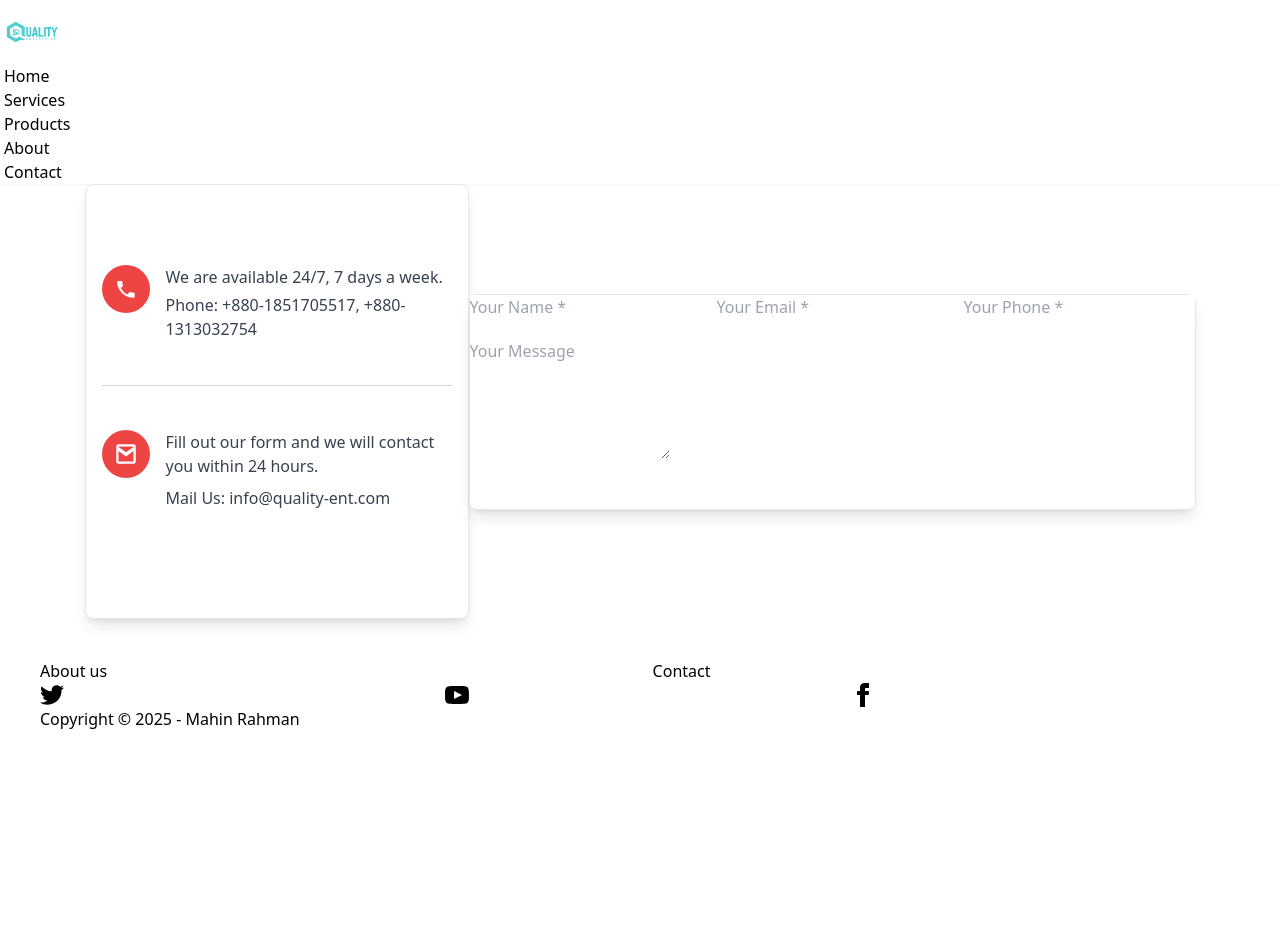
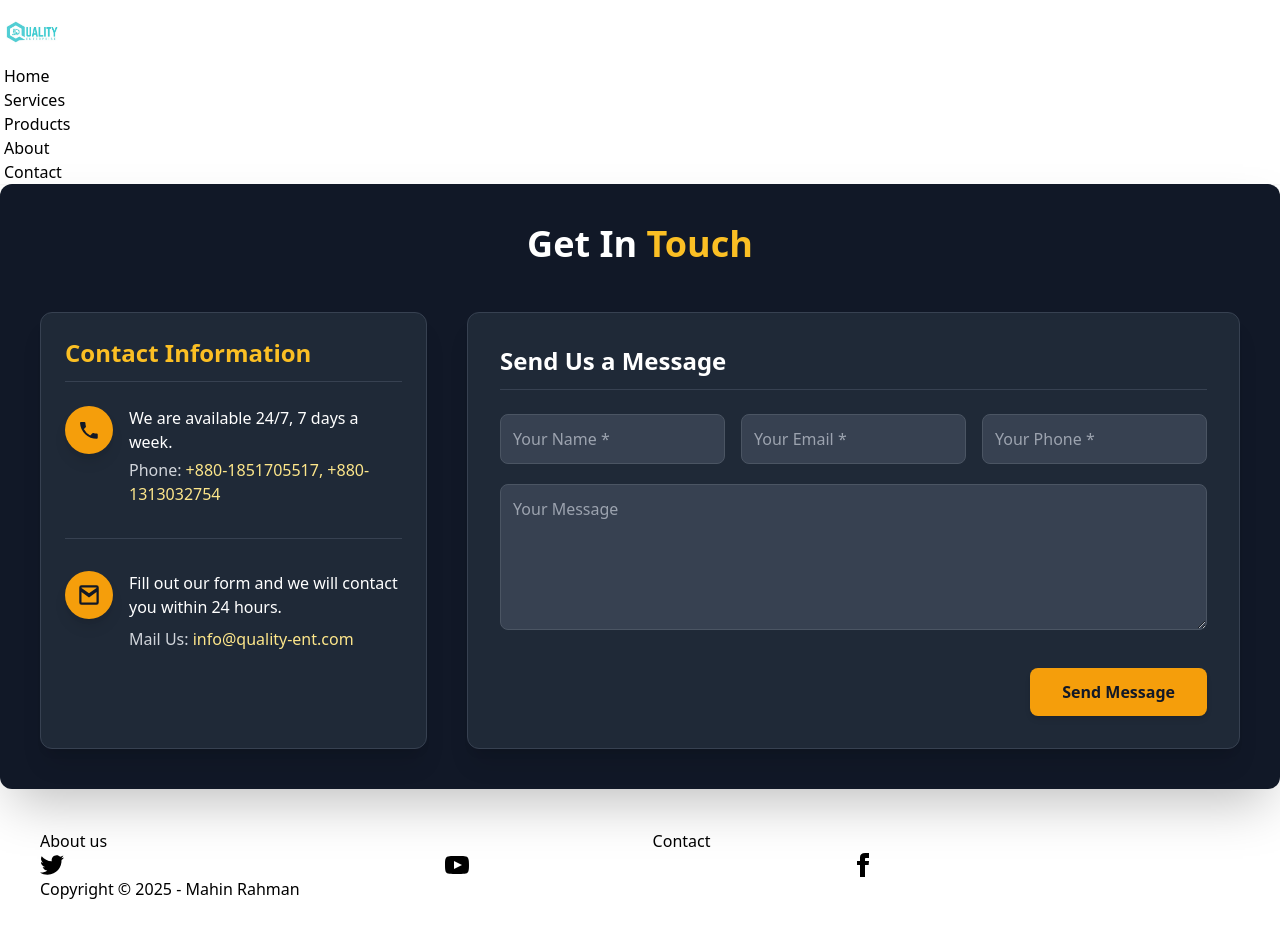
Before and after one commit to Mahin01/Quality_Enterprise, a React (Vite) app: page /contact in a window 1280 px wide. Shown: the top 938 px of the page. Before the commit the page ends 800 px from the top, so only its background shows below. Built offline with nearby package versions, Linux system fonts and the light colour scheme.

Commit message:
Contact Page layout updated

```diff
--- a/src/Pages/Contact/Contact.jsx
+++ b/src/Pages/Contact/Contact.jsx
@@ -5,74 +5,70 @@ import { faEnvelope } from '@fortawesome/free-regular-svg-icons';
 
 const Contact = () => {
     return (
-        <>
-            <div className="flex flex-col md:flex-row lg:items-center justify-center">
-                <div className="card">
-                    <div class="card-body">
-                        <div className="max-w-sm mx-auto p-4 py-20 bg-white border border-gray-200 shadow-lg rounded-lg">
+        <section className="py-16 bg-gray-900 rounded-xl shadow-2xl p-6 md:p-10 max-w-7xl mx-auto">
+            <h2 className="text-4xl font-extrabold mb-12 text-center text-white">
+                Get In <span className="text-amber-400">Touch</span>
+            </h2>
+            <div className="flex flex-col lg:flex-row gap-10">
+                {/* Contact Info Card */}
+                <div className="lg:w-1/3 p-6 bg-gray-800 border border-gray-700 shadow-xl rounded-xl">
+                    <h3 className="text-2xl font-bold text-amber-400 mb-6 border-b border-gray-700 pb-3">Contact Information</h3>
+
                     {/* Phone Section */}
-                        <div className="flex items-start space-x-4 mb-6">
-                            {/* Phone Icon */}
-                            <div className="flex-shrink-0 bg-red-500 p-3 rounded-full">
-                            <svg xmlns="http://www.w3.org/2000/svg" className="w-6 h-6 text-white" fill="currentColor" viewBox="0 0 24 24">
+                    <div className="flex items-start space-x-4 mb-8">
+                        {/* Phone Icon (Amber accent) */}
+                        <div className="flex-shrink-0 bg-amber-500 p-3 rounded-full shadow-lg">
+                            <svg xmlns="http://www.w3.org/2000/svg" className="w-6 h-6 text-gray-900" fill="currentColor" viewBox="0 0 24 24">
                                 <path d="M6.62 10.79a15.053 15.053 0 006.59 6.59l2.2-2.2a1 1 0 01.93-.27 10.864 10.864 0 003.4.55 1 1 0 011 1v3.4a1 1 0 01-1 1A17.052 17.052 0 013 5a1 1 0 011-1h3.4a1 1 0 011 1c0 1.14.19 2.25.55 3.4a1 1 0 01-.27.93l-2.2 2.2a1 1 0 00-.26.26z"/>
                             </svg>
                         </div>
-                            <div className="text-gray-700">
-                            <p className="font-medium mb-1">We are available 24/7, 7 days a week.</p>
-                            <p className="font-medium mb-5">Phone: +880-1851705517, +880-1313032754</p>
+                        <div className="text-gray-300">
+                            <p className="font-medium mb-1 text-white">We are available 24/7, 7 days a week.</p>
+                            <p>Phone: <span className="text-amber-200">+880-1851705517, +880-1313032754</span></p>
                         </div>
                     </div>
 
                     {/* Divider Line */}
-                        <hr className="border-gray-300 mb-6" />
+                    <hr className="border-gray-700 mb-8" />
 
                     {/* Email Section */}
-                        <div className="flex items-start space-x-4 py-5">
-                            {/* Email Icon */}
-                            <div className="flex-shrink-0 bg-red-500 p-3 rounded-full">
-                            <svg xmlns="http://www.w3.org/2000/svg" className="w-6 h-6 text-white" fill="currentColor" viewBox="0 0 24 24">
+                    <div className="flex items-start space-x-4">
+                        {/* Email Icon (Amber accent) */}
+                        <div className="flex-shrink-0 bg-amber-500 p-3 rounded-full shadow-lg">
+                            <svg xmlns="http://www.w3.org/2000/svg" className="w-6 h-6 text-gray-900" fill="currentColor" viewBox="0 0 24 24">
                                 <path d="M2.25 4.5A2.25 2.25 0 0 1 4.5 2.25h15a2.25 2.25 0 0 1 2.25 2.25v15a2.25 2.25 0 0 1-2.25 2.25h-15A2.25 2.25 0 0 1 2.25 19.5v-15zM4.5 4.5v.42l7.5 5.28 7.5-5.28V4.5h-15zm15 15v-10.4l-7.5 5.28-7.5-5.28V19.5h15z"/>
                             </svg>
                         </div>
-                            <div className="text-gray-700">
-                            <p className="font-medium mb-2">Fill out our form and we will contact you within 24 hours.</p>
-                            <p className='mb-2'>Mail Us: <a href="mailto:info@quality-ent.com">info@quality-ent.com</a></p>
+                        <div className="text-gray-300">
+                            <p className="font-medium mb-2 text-white">Fill out our form and we will contact you within 24 hours.</p>
+                            <p>Mail Us: <a href="mailto:info@quality-ent.com" className="text-amber-200 hover:underline">info@quality-ent.com</a></p>
                         </div>
                     </div>
                 </div>
+
+                {/* Contact Form */}
+                <div className="lg:w-2/3 p-8 bg-gray-800 border border-gray-700 shadow-xl rounded-xl">
+                    <h3 className="text-2xl font-bold text-white mb-6 border-b border-gray-700 pb-3">Send Us a Message</h3>
+                    <form>
+                        <div className="grid grid-cols-1 sm:grid-cols-3 gap-4 mb-5">
+                            <input type="text" className="w-full p-3 rounded-lg bg-gray-700 text-gray-100 border border-gray-600 focus:border-amber-500 focus:ring focus:ring-amber-500/50 transition duration-150 placeholder-gray-400" placeholder="Your Name *" required />
+                            <input type="email" className="w-full p-3 rounded-lg bg-gray-700 text-gray-100 border border-gray-600 focus:border-amber-500 focus:ring focus:ring-amber-500/50 transition duration-150 placeholder-gray-400" placeholder="Your Email *" required />
+                            <input type="tel" className="w-full p-3 rounded-lg bg-gray-700 text-gray-100 border border-gray-600 focus:border-amber-500 focus:ring focus:ring-amber-500/50 transition duration-150 placeholder-gray-400" placeholder="Your Phone *" required />
                         </div>
+                        <div className="mb-8">
+                            <textarea className="w-full p-3 rounded-lg bg-gray-700 text-gray-100 border border-gray-600 focus:border-amber-500 focus:ring focus:ring-amber-500/50 transition duration-150 placeholder-gray-400" placeholder="Your Message" rows={5}></textarea>
                         </div>
-                <div className="card bg-white border border-gray-200 shadow-lg rounded-lg">
-                        <form className='card-body'>
-                            <div className="flex items-center">
-                                <div className="form-control mb-5 mr-4">
-                                    <label className="input bg-base-200 flex items-center gap-2">
-                                        <input type="text" className="grow" placeholder="Your Name *" />
-                                    </label>
-                                </div>
-                                <div className="form-control mb-5 mr-4">
-                                    <label className="input bg-base-200 flex items-center gap-2">
-                                        <input type="text" className="grow" placeholder="Your Email *" />
-                                    </label>
-                                </div>
-                                <div className="form-control mb-5 space-x-4">
-                                    <label className="input bg-base-200 flex items-center gap-2">
-                                        <input type="text" className="grow" placeholder="Your Phone *" />
-                                    </label>
-                                </div>
-                            </div>
-                            <div className="form-control mb-5">
-                                <textarea className="textarea bg-base-200" placeholder="Your Message" rows={5}></textarea>
-                            </div>
-                            <div className="align-right">
-                                <button className='btn btn-primary text-white'>Send Message</button>
+                        <div className="text-right">
+                            <button type="submit" className='px-8 py-3 bg-amber-500 text-gray-900 font-bold rounded-lg hover:bg-amber-400 transition-colors duration-200 shadow-md'>
+                                Send Message
+                            </button>
                         </div>
                     </form>
                 </div>
             </div>
-        </>
+        </section>
     );
 };
 
+
 export default Contact;
```
Lines whose indentation alone changed are shown as unchanged.
